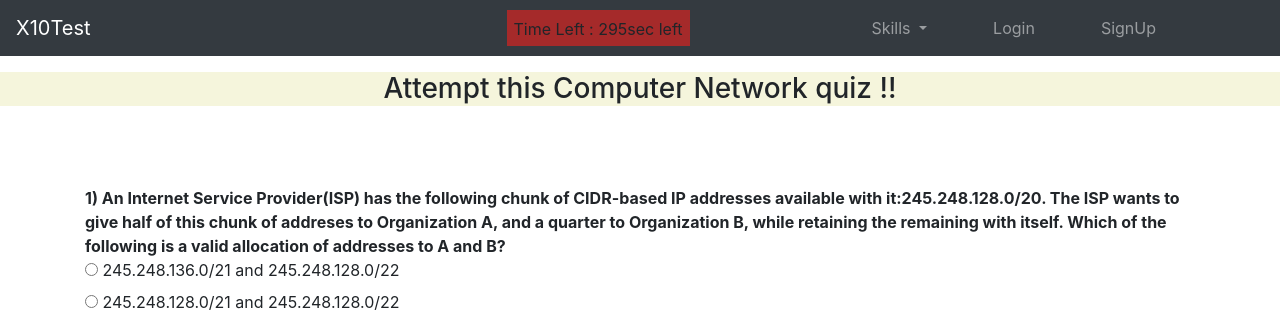
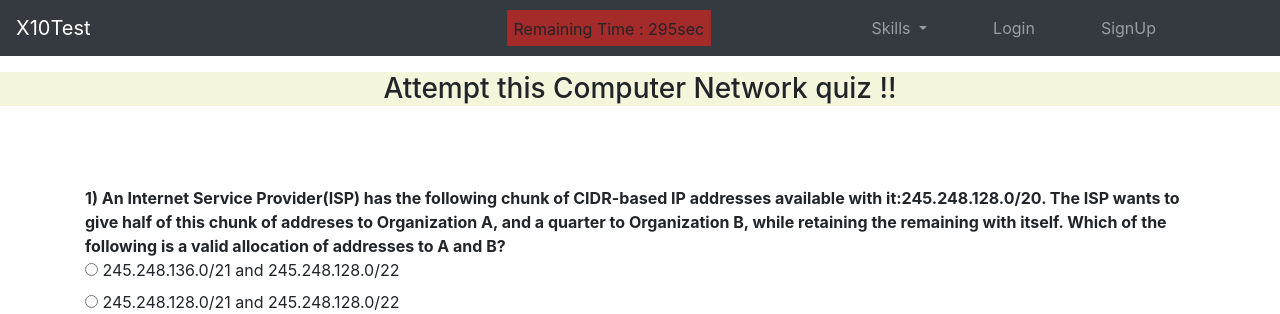
Before and after one commit to ashugoyal6799/X10Test, a Node server app: page /cn in a window 1280 px wide. Shown: the top 314 px of the page. Run offline with Node 20, Linux system fonts and the light colour scheme; some libraries are stand-ins or nearby versions.

Commit message:
time modofied

```diff
--- a/views/partials/footer.ejs
+++ b/views/partials/footer.ejs
@@ -14,7 +14,7 @@
   var time = setInterval(myTimer, 1000);
 
 function myTimer() {
-    document.getElementById('timer').innerHTML = sec + "sec left";
+    document.getElementById('timer').innerHTML = sec + "sec ";
     sec--;
     if (sec == -1) {
         clearInterval(time);
--- a/views/partials/header.ejs
+++ b/views/partials/header.ejs
@@ -25,7 +25,7 @@
                 <span class="navbar-toggler-icon"></span>
             </button>
             <div class="timer1" style="background-color: brown; margin-left: 400px; height:2.3rem; padding: 7px;">
-                Time Left : <span id="timer"></span>
+                Remaining Time : <span id="timer"></span>
             </div>
 
             <div class="collapse navbar-collapse" id="navbarNav">
```
